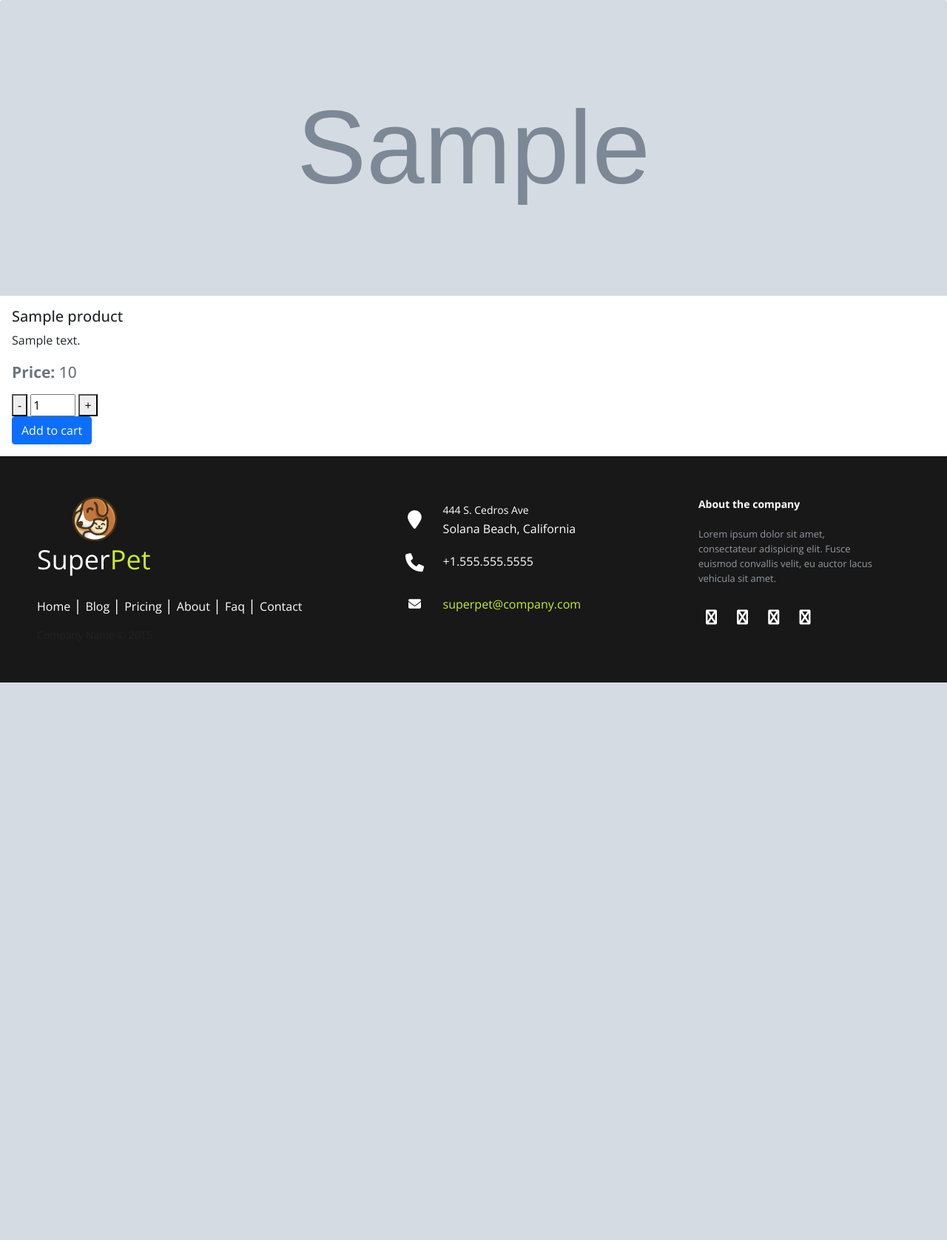
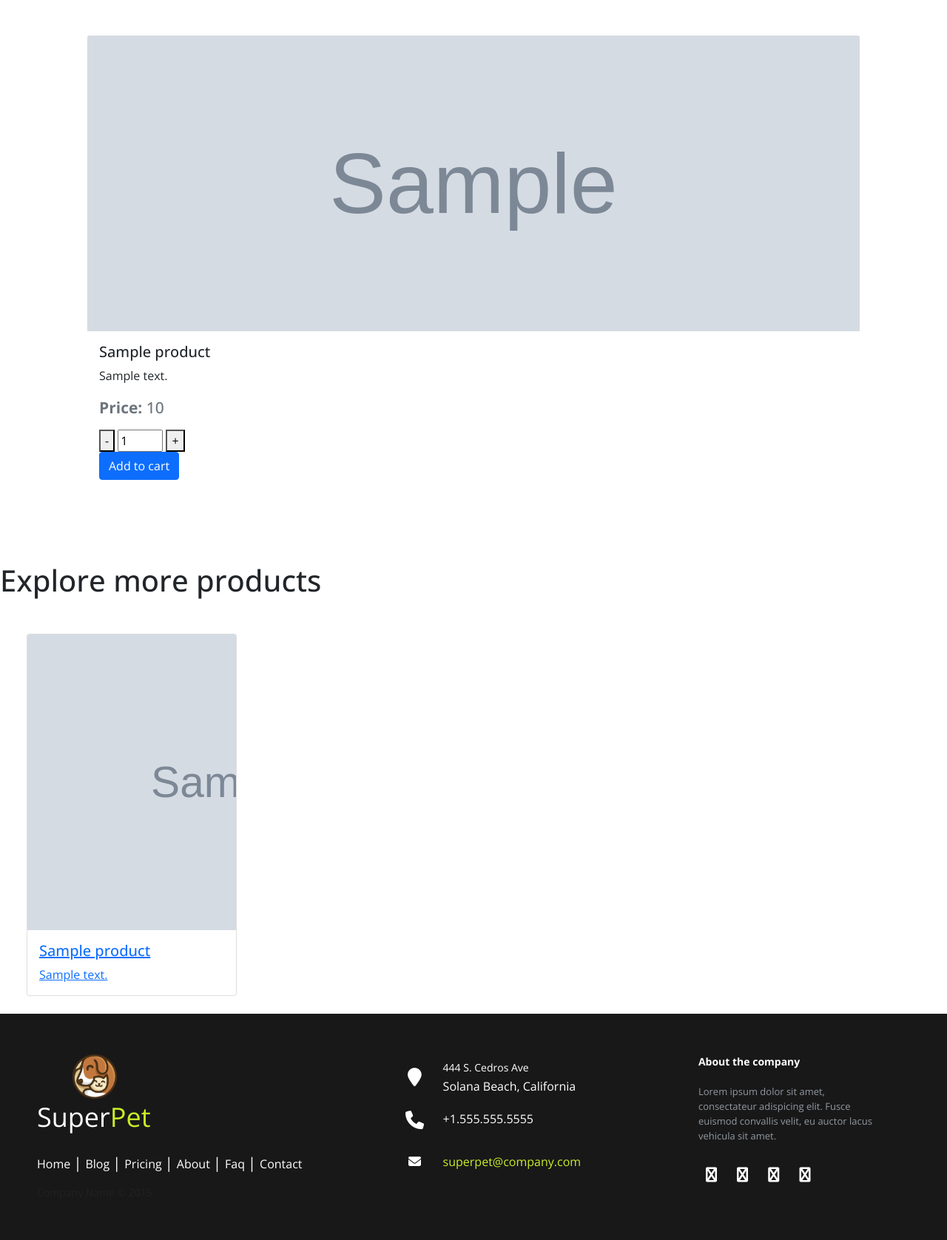
Before and after one commit to aradhya684/itvedant_django, a Django app: page /products/1/ in a window 1280 px wide. Shown: the part 57-1734 px from the top of the page at 74% size. Before the commit the page ends 980 px from the top, so only its background shows below. Run offline with Django 5.2, Linux system fonts and the light colour scheme; tables that the repository leaves empty hold one stand-in row (values such as "Sample post"); grey boxes marked "Sample" are stand-in pictures; some libraries are stand-ins or nearby versions.

Commit message:
19-11-2024

```diff
--- a/super_pet/products/models.py
+++ b/super_pet/products/models.py
@@ -5,7 +5,7 @@ from autoslug import AutoSlugField
 class Categories(models.Model):
     def __str__(self):
         return self.category_name
-    category_name = models.CharField(max_length=100,null=False)
+    category_name = models.CharField(max_length=110,null=False)
     category_slug = AutoSlugField(populate_from='category_name',unique=True)
 
 
--- a/super_pet/products/templates/products/productdetails.html
+++ b/super_pet/products/templates/products/productdetails.html
@@ -1,7 +1,21 @@
-{% extends 'base.html' %}
+{% extends 'base.html' %} {% block content %}
 
-{% block content %}
-
-{% include 'card.html' with p=product %}
+<div class="container p-5 mb-5">{% include 'card.html' with p=product %}</div>
+<h1>Explore more products</h1>
+<div class="row row-cols-1 row-cols-md-4 g-4 m-4">
+  {% for i in products_all %}
+  <a href="{% url 'product_detail' i.id %}">
+    <div class="col">
+      <div class="card">
+        <img src="{{i.product_image.url}}" class="card-img-top" alt="..." />
+        <div class="card-body">
+          <h5 class="card-title">{{i.product_name}}</h5>
+          <p class="card-text">{{i.product_description}}</p>
+        </div>
+      </div>
+    </div>
+  </a>
+  {% endfor %}
+</div>
 
 {% endblock %}
--- a/super_pet/products/views.py
+++ b/super_pet/products/views.py
@@ -1,3 +1,4 @@
+from typing import Any
 from django.shortcuts import render
 from .models import Product, Categories
 from django.views.generic import ListView,DetailView,CreateView,UpdateView,DeleteView
@@ -30,6 +31,10 @@ class ProductListView(ListView):
 class ProductDetailView(DetailView):
     model = Product #keep this variable this is default variable, here Product is our model name
     template_name = 'products/productdetails.html'
+    def get_context_data(self,**kwargs):
+        context = super().get_context_data(**kwargs)
+        context["products_all"] = Product.cust_manager.all()
+        return context
 
 #this is create view import above
 
@@ -58,3 +63,9 @@ class CategoryDetailView(DetailView):
     template_name = 'category/category_details.html'
     slug_field = "category_slug"
     context_object_name = "category_obj"
+
+
+    def get_context_data(self,**kwargs):
+        context = super().get_context_data(**kwargs)
+        context["category_all"] = Categories.objects.all()
+        return context
--- a/super_pet/templates/navbar.html
+++ b/super_pet/templates/navbar.html
@@ -28,7 +28,18 @@
         </ul>
 
         {% if request.user.first_name %}
-        <a href="{% url 'showcart' %}"><i class="fa-solid fa-cart-shopping" style="color: #ffc800;"></i>></a>
+        <a href="{% url 'showcart' %}">
+          <i class="fa-solid fa-cart-shopping" style="color: #FFD43B;"></i>
+          {% if count %}
+          <span class="badge text-bg-secondary">{{count}}</span>
+          {% endif %}
+
+        </a>
+<a href="" >
+
+  <i class="fa-solid fa-user" style="color: #FFD43B;"></i>
+</a>
+
 
         <a class="btn btn-warning mx-2" href="" role="button">{{request.user.first_name}}</a>
         <a class="btn" href="{% url 'logoutpage' %}" role="button" id="button">Logout</a>
```
Also changed, not shown: super_pet/cart/cart_context_processor.py (added, +12 -0 lines), super_pet/cart/views.py (+6 -6 lines), super_pet/products/templates/category/category_details.html (+11 -0 lines), super_pet/templates/index.html (+9 -1 lines), super_pet/products/migrations/0002_alter_categories_category_name.py (added), 1 other file.
